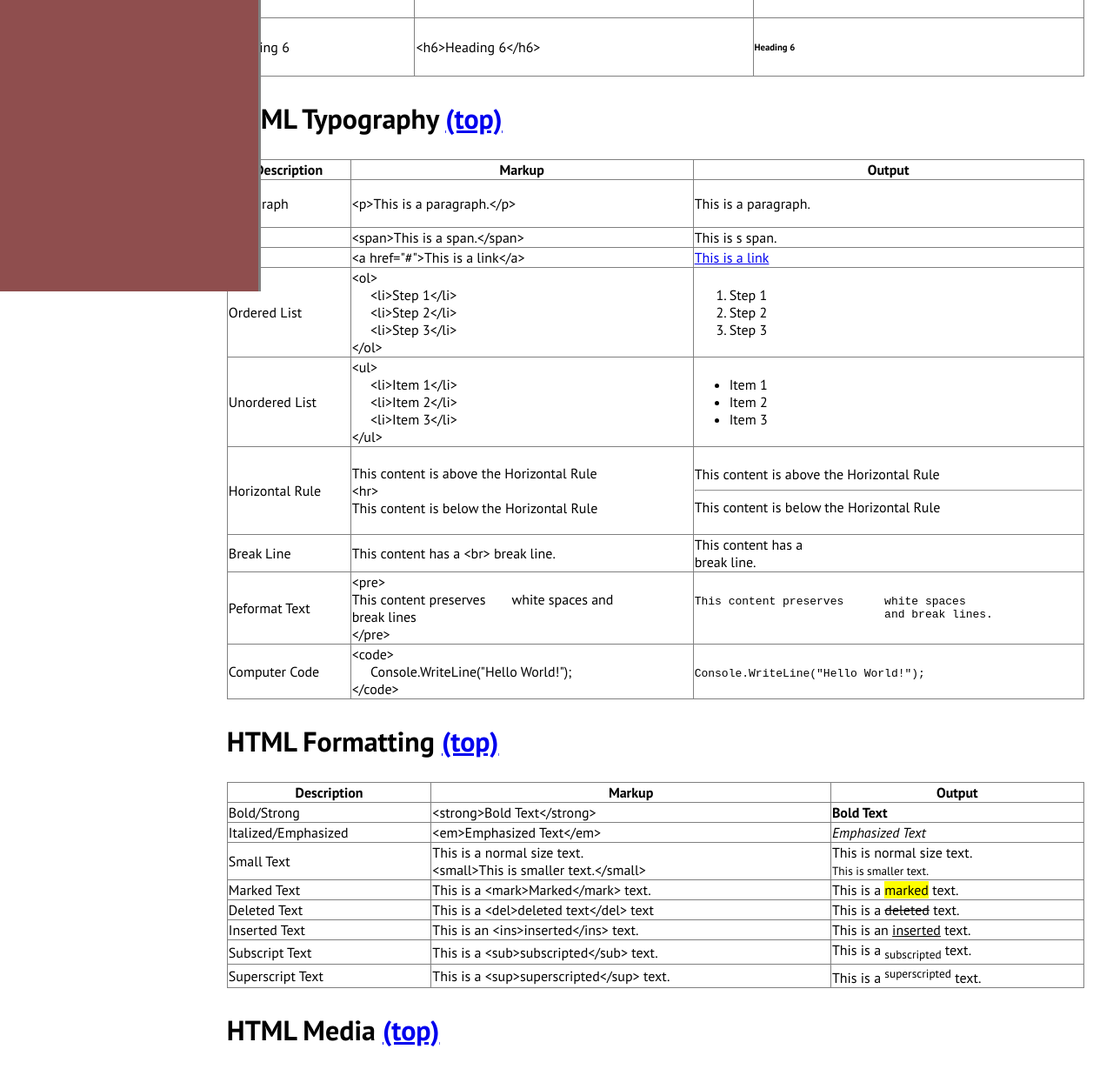
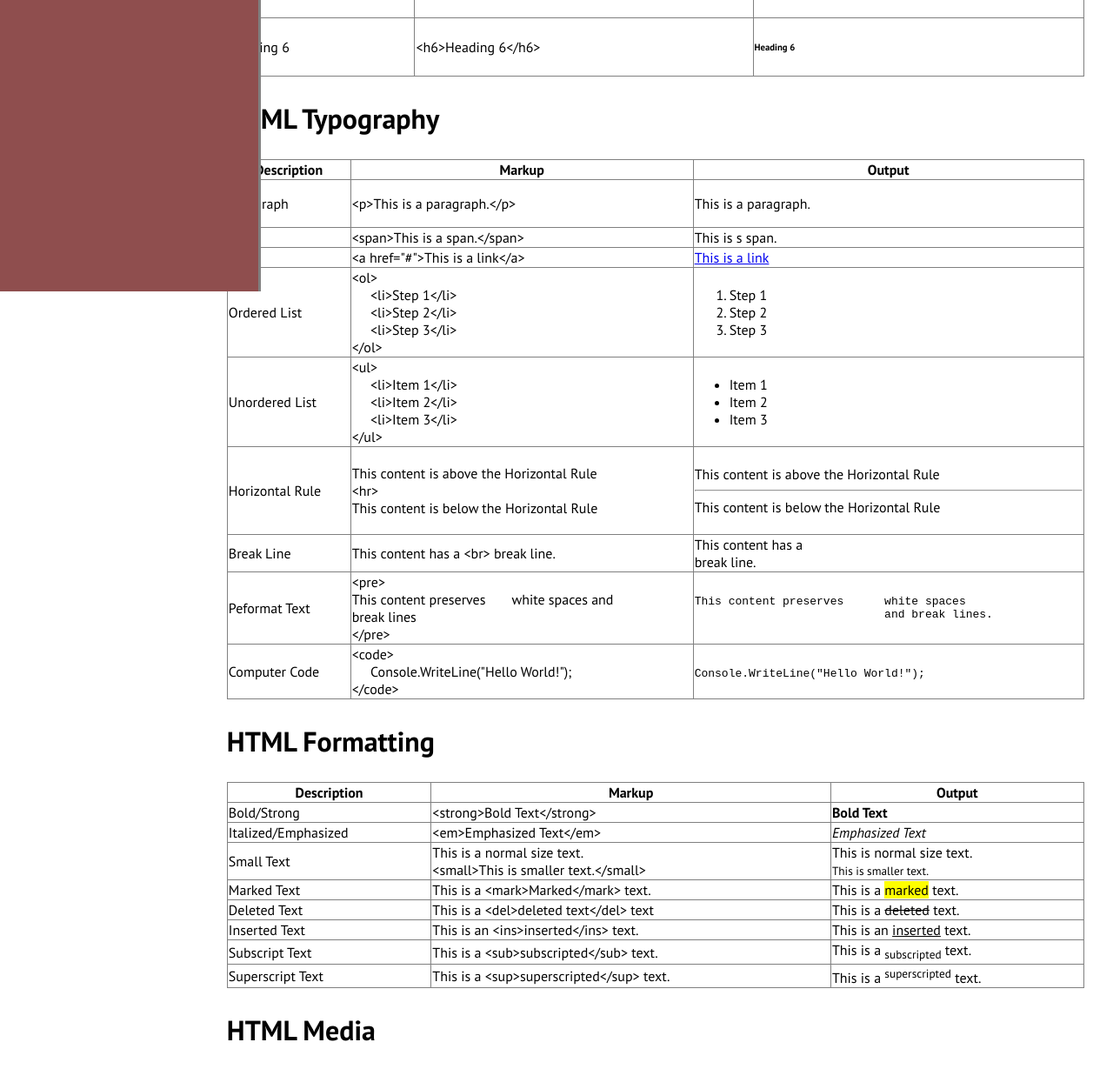
Before and after one commit to gelgbrl/PRIN135-Prelim-Exam, a plain HTML site: page index.html in a window 1280 px wide. Shown: the part 465-1694 px from the top of the page at 87% size. Drawn offline with Linux system fonts and the light colour scheme.

Commit message:
removed anchor tag with text "top".

```diff
--- a/index.html
+++ b/index.html
@@ -22,11 +22,14 @@
                 <a href="#table">HTML Table</a>
                 <a href="#formelements">HTML Forms</a>
             </div>
+            <footer>
+
+            </footer>
         </div>
 
         <div class="container">
             <section id="header">
-                <h1>HTML Headers <a href="#top">(top)</a></h1>
+                <h1>HTML Headers</h1>
                 <table border="1">
                     <thead>
                         <tr>
@@ -72,7 +75,7 @@
             </section>
 
             <section id="typography">
-                <h1>HTML Typography <a href="#top">(top)</a></h1>
+                <h1>HTML Typography</h1>
                 <table border="1">
                     <thead>
                         <tr>
@@ -181,7 +184,7 @@
             </section>
 
             <section id="formatting">
-                <h1>HTML Formatting <a href="#top">(top)</a></h1>
+                <h1>HTML Formatting</h1>
                 <table border="1">
                     <thead>
                         <tr>
@@ -256,7 +259,7 @@
             </section>
 
             <section id="media">
-                <h1>HTML Media <a href="#top">(top)</a></h1>
+                <h1>HTML Media</h1>
                 <table border="1">
                     <thead>
                         <tr>
@@ -324,7 +327,7 @@
             </section>
 
             <section id="table">
-                <h1>HTML Table <a href="#top">(top)</a></h1>
+                <h1>HTML Table</h1>
                 <table border="1">
                     <thead>
                         <tr>
@@ -454,7 +457,7 @@
             </section>
 
             <section id="formelements">
-                <h1>HTML Forms <a href="#top">(top)</a></h1>
+                <h1>HTML Forms</h1>
                 <table border="1">
                     <tr>
                         <th>Description</th>
```
